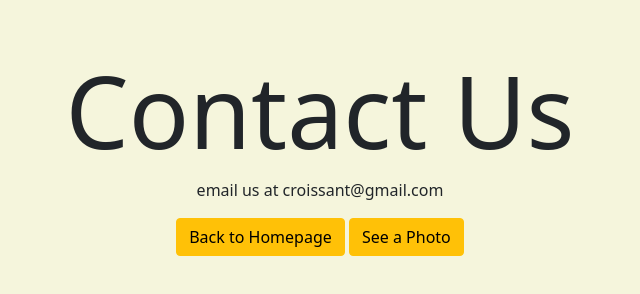
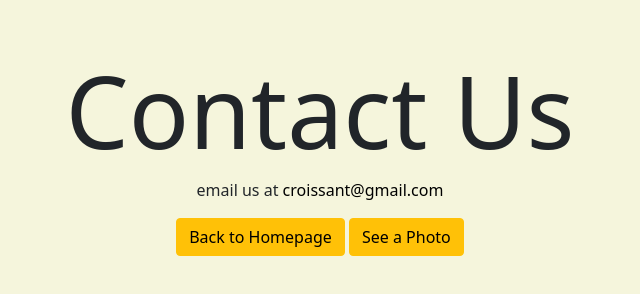
Before and after one commit to neecolacodes/croissant, a plain HTML site: page contact.html in a window 1280 px wide. Shown: the full height of the page, 320-960 px from the left. Drawn offline with nearby package versions, Linux system fonts and the light colour scheme.

Commit message:
added email as a link

```diff
--- a/contact.html
+++ b/contact.html
@@ -19,7 +19,12 @@
   </head>
   <body>
     <h1>Contact Us</h1>
-    <p>email us at croissant@gmail.com</p>
+    <p>
+      email us at
+      <a href="mailto:croissant@gmail.com" title="contact us by email"
+        >croissant@gmail.com</a
+      >
+    </p>
     <div class="webpage-links">
       <button type="button" class="btn btn-warning">
         <a href="/" title="Homepage">Back to Homepage</a>
```
